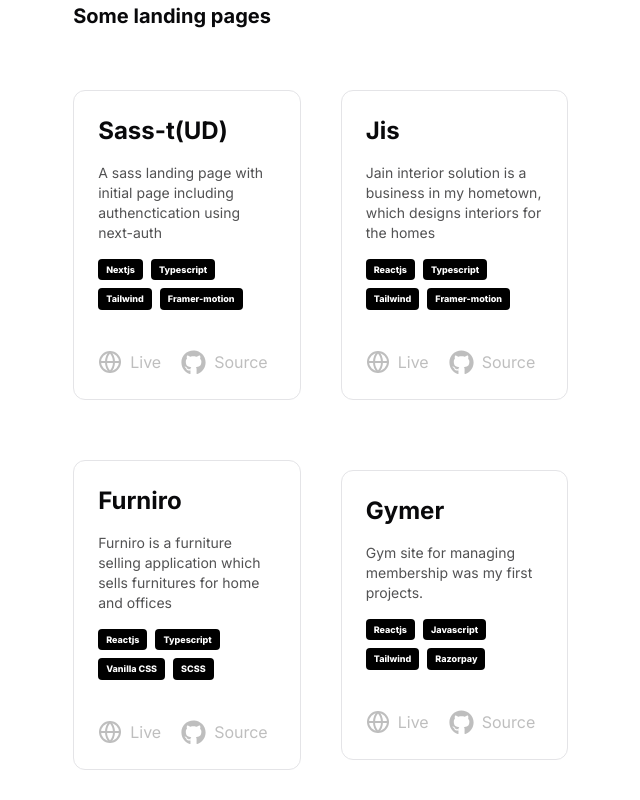
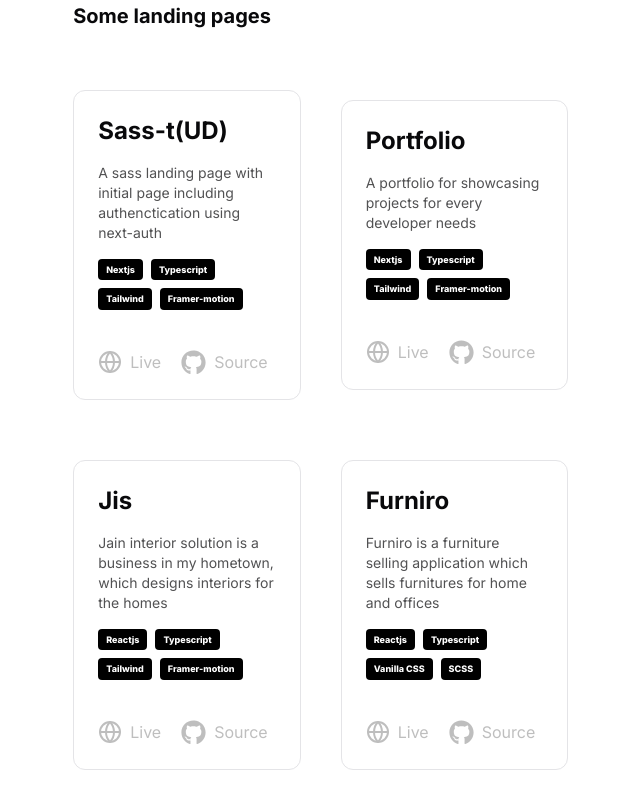
Before and after one commit to Piyush5784/Piyush-portfolio, a Next.js app: page / in a window 1280 px wide. Shown: the part 1280-2080 px from the top of the page, without its empty margins (314-954 px from the left). Built offline with nearby package versions, Linux system fonts and the light colour scheme.

Commit message:
added projects

```diff
--- a/src/Content.ts
+++ b/src/Content.ts
@@ -101,6 +101,14 @@ export const Content: ContentType = {
       sourceSrc: "https://github.com/Piyush5784/nextjs-template",
     },
     {
+      name: "Portfolio",
+      description:
+        "A portfolio for showcasing projects for every developer needs",
+      skills: ["Nextjs", "Typescript", "Tailwind", "Framer-motion"],
+      liveSrc: "https://piyush.tech",
+      sourceSrc: "https://github.com/Piyush5784/Piyush-portfolio",
+    },
+    {
       name: "Jis",
       description:
         "Jain interior solution is a business in my hometown, which designs interiors for the homes",
```
